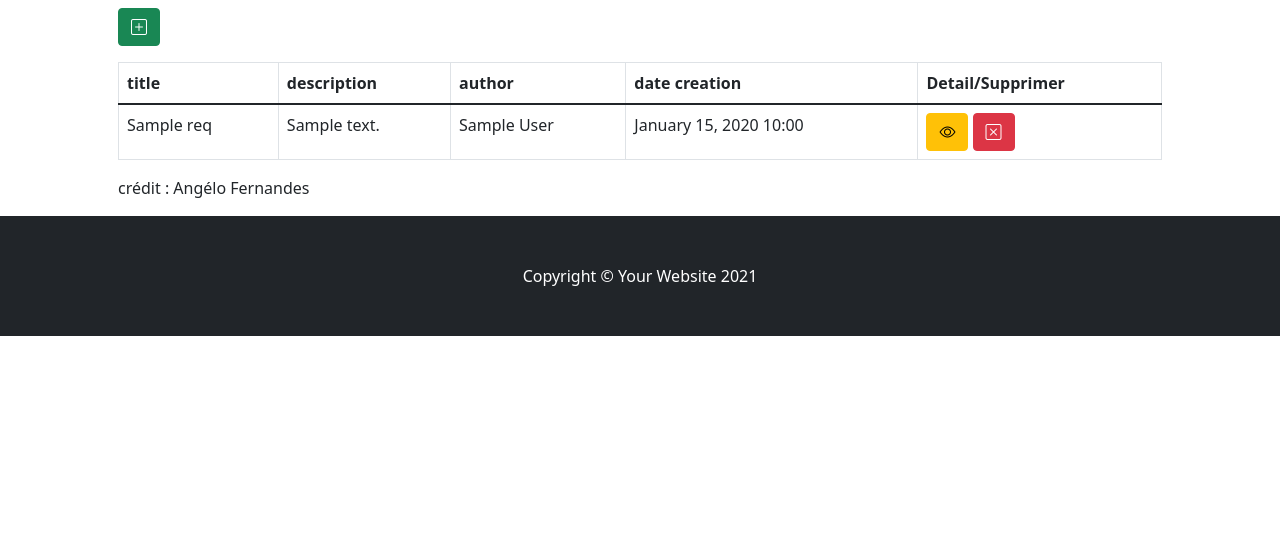
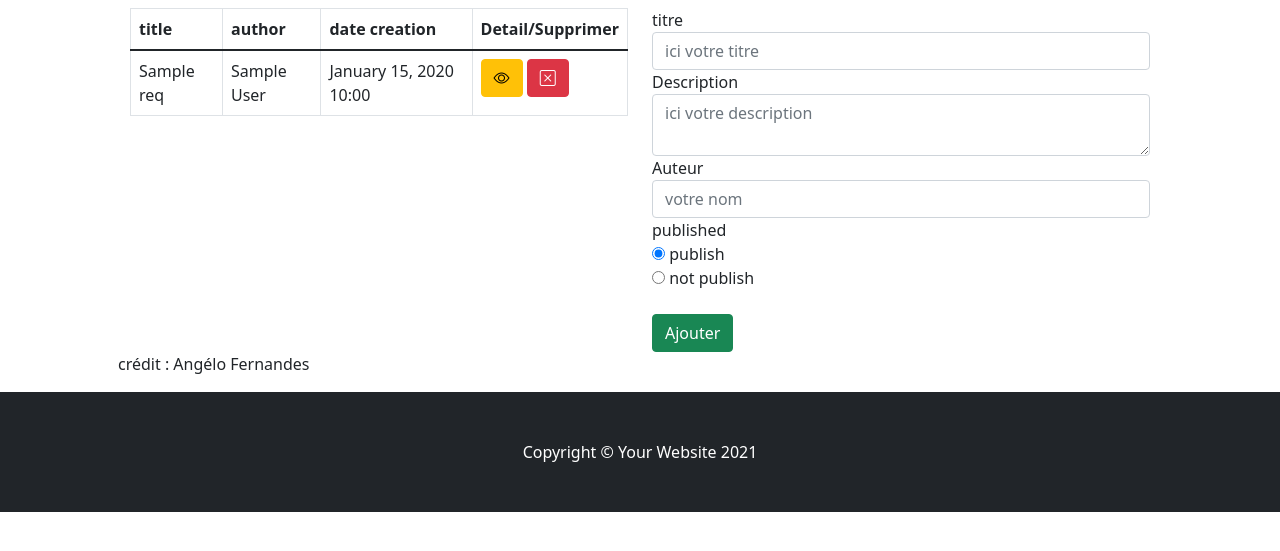
Before and after one commit to AngeloEni/BucketList-Symphony, a Symfony app: template templates/wish/wish.html.twig in a window 1280 px wide. Shown: the part 61-612 px from the top of the page. Run offline with Twig, Linux system fonts and the light colour scheme; the template is opened without the code that fills it: most values are stand-ins (such as "Sample title", 1, 10 or a date in 2020); some libraries are stand-ins or nearby versions.

Commit message:
ajout d'un formulaire

```diff
--- a/templates/wish/wish.html.twig
+++ b/templates/wish/wish.html.twig
@@ -8,18 +8,17 @@
 
 {% endfor %} #}
 
-<!--Ajouter un voeux -->
+<div class="container">
+    <div class="row">
+        <div class="col-md-6">
 
-<a href="{{path('add')}}" class="btn btn-success mb-3"><i class="bi bi-plus-square"></i></a>
-
-
-<!-- tableau -->
+        <!-- tableau -->
 
 <table class="table table-hover table-bordered" >
   <thead>
     <tr>
       <th scope="col">title</th>
-      <th scope="col">description</th>
+
       <th scope="col">author</th>
         <th scope="col">date creation</th>
         <th scope="col">Detail/Supprimer</th>
@@ -29,7 +28,7 @@
 {% for wish in req %}
     <tr onclick="location.href='{{ path('detail', {'id':wish.id})}}'">
       <td>{{wish.title}}</td>
-      <td>{{wish.description}}</td>
+
       <td>{{wish.author}}</td>
       <td>{{wish.dateCreated | date}}</td>
       <!--Supprimer un voeux -->
@@ -49,6 +48,88 @@
 </table>
 
 
+
+
+
+
+        </div>
+        <div class="col-md-6">
+
+
+        <!-- formulaire pour ajouter un souhait -->
+
+<form class="form-horizontal" action="{{ path('addby') }}" method="post">
+
+<!-- Text input-->
+<div class="form-group">
+  <label class=" control-label" for="title">titre</label>
+  <div class="">
+  <input id="title" name="title" type="text" placeholder="ici votre titre" class="form-control input-md" required="">
+
+  </div>
+</div>
+
+<!-- Textarea -->
+<div class="form-group">
+  <label class=" control-label" for="Description">Description</label>
+  <div class="">
+    <textarea class="form-control" id="Description" name="Description" placeholder="ici votre description"></textarea>
+  </div>
+</div>
+
+<!-- Password input-->
+<div class="form-group">
+  <label class=" control-label" for="author">Auteur</label>
+  <div class="">
+    <input id="author" name="author" type="text" placeholder="votre nom" class="form-control input-md" required="">
+
+  </div>
+</div>
+
+<!-- Multiple Radios -->
+<div class="form-group">
+  <label class=" control-label" for="radios">published</label>
+  <div class="">
+  <div class="radio">
+    <label for="radios-0">
+      <input type="radio" name="radios" id="radios-0" value="true" checked="checked">
+      publish
+    </label>
+	</div>
+  <div class="radio">
+    <label for="radios-1">
+      <input type="radio" name="radios" id="radios-1" value="false">
+      not publish
+    </label>
+	</div>
+  </div>
+</div>
+
+<!-- Button -->
+<div class="form-group">
+  <label class="control-label" for="submit"></label>
+  <div class="">
+    <button id="submit" name="submit" class="btn btn-success">Ajouter</button>
+  </div>
+</div>
+
+
+</form>
+
+
+
+
+
+        </div>
+    </div>
+</div>
+
+
+
+
+
 <p>crédit : Angélo Fernandes<p>
 
+
+
 {% endblock %}
```
Also changed, not shown: src/Controller/WishController.php (+56 -9 lines), src/Form/WishType.php (added, +27 -0 lines), templates/wish/ajouter.html.twig (added, +15 -0 lines).
